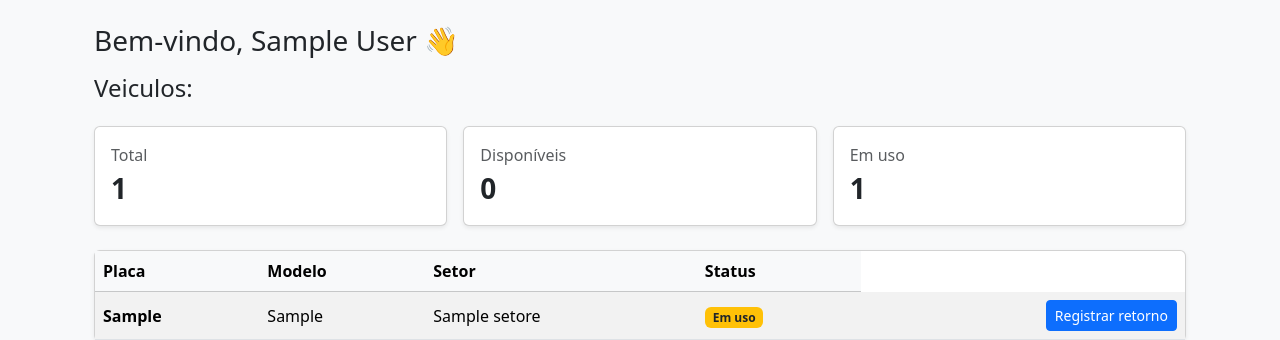
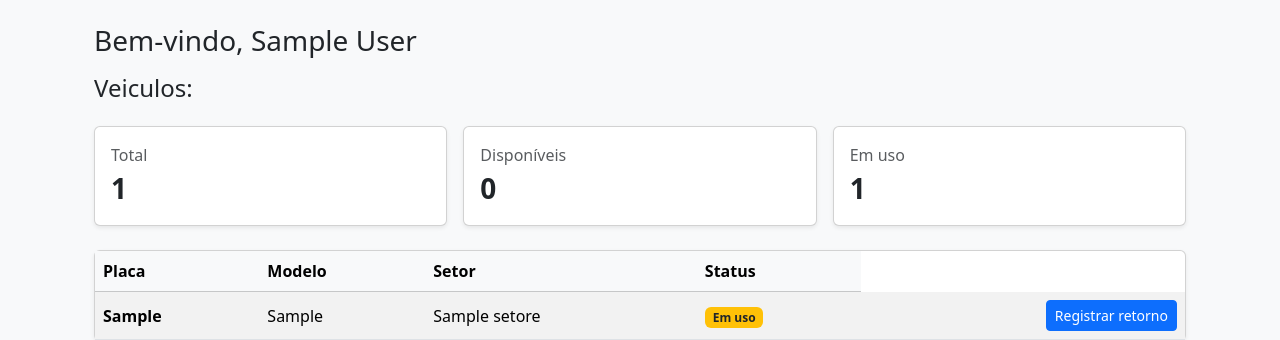
Before and after one commit to alessandrocamargo/gatecontrol, a Flask app: page / in a window 1280 px wide. Shown: the part 56-396 px from the top of the page. Run offline with Flask 3, Linux system fonts and the light colour scheme; a user stored in the database is signed in; tables that the repository leaves empty hold one stand-in row (values such as "Sample post").

```diff
--- a/app/templates/home.html
+++ b/app/templates/home.html
@@ -3,7 +3,7 @@
 {% block content %}
 <div class="container">
 
-  <h3 class="mb-3">Bem-vindo, {{ user.nome }} 👋</h3>
+  <h3 class="mb-3">Bem-vindo, {{ user.nome }} </h3>
   <h4 class="mb-4">Veiculos:</h4>
   <div class="row g-3 mb-4">
     <div class="col-md-4">
@@ -185,7 +185,7 @@
             <td class="doc" data-mask="doc">{{ mov.pessoa.documento }}</td>
             <td>{{ mov.pessoa.tipo }}</td>
             <td>{{ mov.data_entrada | datetime }}</td>
-            <td class="tempo-dentro" data-entrada="{{ mov.data_entrada.isoformat() }}"> ⏱ {{ mov.data_entrada | tempo_dentro }}</td>
+            <td class="tempo-dentro" data-entrada="{{ mov.data_entrada.isoformat() }}"> {{ mov.data_entrada | tempo_dentro }}</td>
             <td class="text-end">
               <form action="{{ url_for('movimentacao_pessoa.registrar_saida', id = mov.id)}}" method="post">
                 <button class="btn btn-sm btn-danger">Registrar Saída</button>
```
